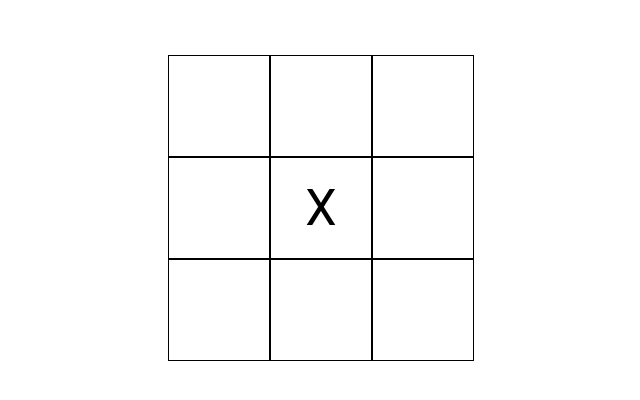
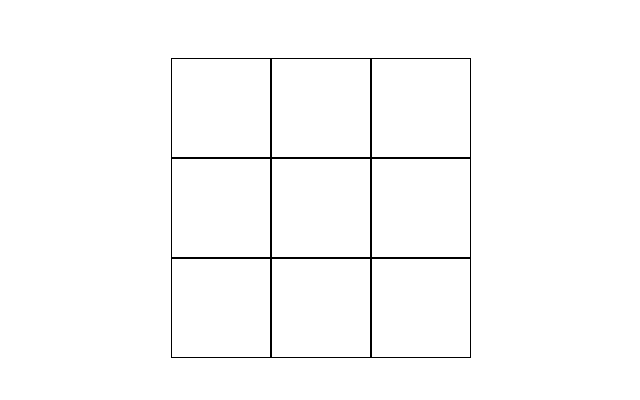
Before and after one commit to Francois389/Svelte-tic-tac-toe, a SvelteKit app: page / in a window 1280 px wide. Shown: the top 400 px of the page, without its empty margins (319-959 px from the left). Built offline with nearby package versions, Linux system fonts and the light colour scheme.

Commit message:
feat: ajouter des croix lors du clique sur la grille

```diff
--- a/src/routes/+page.svelte
+++ b/src/routes/+page.svelte
@@ -1,8 +1,10 @@
 <script>
 	import './css/style.css';
 	import Board from './Board.svelte';
+	import { Board as BoardClasse } from './data/Board.ts';
 
-	const board = [['','',''],['','X',''],['','','']];
+	const board = new BoardClasse();
+
 </script>
 
 <div class="app">
--- a/src/routes/Board.svelte
+++ b/src/routes/Board.svelte
@@ -1,14 +1,20 @@
 <script>
 	import './css/board.css';
+	import { Board } from './data/Board.ts';
 
-	export let board = [['','',''],['','',''],['','','']];
+	export let board = new Board();
+
 
 </script>
 <div class="board">
-    {#each board as ligne}
+    {#each board.getBoard() as ligne, indiceLigne}
         <div class="ligne">
-            {#each ligne as cellule}
-                <div class="cellule">{cellule}</div>
+            {#each ligne as cellule, indiceColonne}
+                <button class="cellule"
+                        on:click={() => {board = board.clique(indiceLigne, indiceColonne)}}
+                >
+                    {cellule}
+                </button>
             {/each}
         </div>
     {/each}
--- a/src/routes/css/board.css
+++ b/src/routes/css/board.css
@@ -16,4 +16,5 @@
     justify-content: center;
     align-items: center;
     font-size: 50px;
+    background-color: transparent;
 }
--- /dev/null
+++ b/src/routes/data/Board.ts
@@ -0,0 +1,19 @@
+export class Board {
+    private board: string[][];
+
+    constructor() {
+        this.board = [['','',''],['','',''],['','','']];
+    }
+
+    public getBoard(): string[][] {
+        return this.board.map(row => [...row]);
+    }
+
+
+    clique(ligne: number, colonne: number) {
+        if (this.board[ligne][colonne] === '') {
+            this.board[ligne][colonne] = 'X'
+        }
+        return this
+    }
+}
--- a/tsconfig.json
+++ b/tsconfig.json
@@ -9,7 +9,8 @@
 		"skipLibCheck": true,
 		"sourceMap": true,
 		"strict": true,
-		"moduleResolution": "bundler"
+		"moduleResolution": "bundler",
+		"allowImportingTsExtensions": true
 	}
 	// Path aliases are handled by https://kit.svelte.dev/docs/configuration#alias
 	// except $lib which is handled by https://kit.svelte.dev/docs/configuration#files
```
